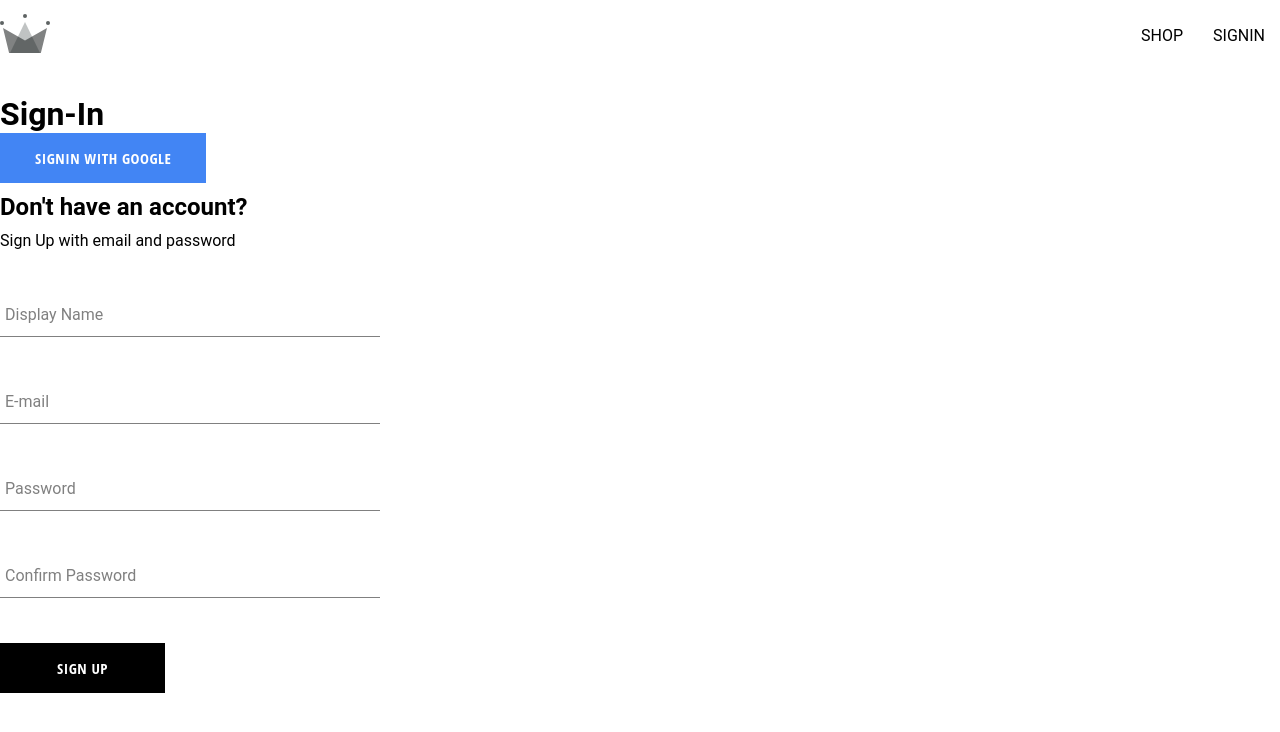
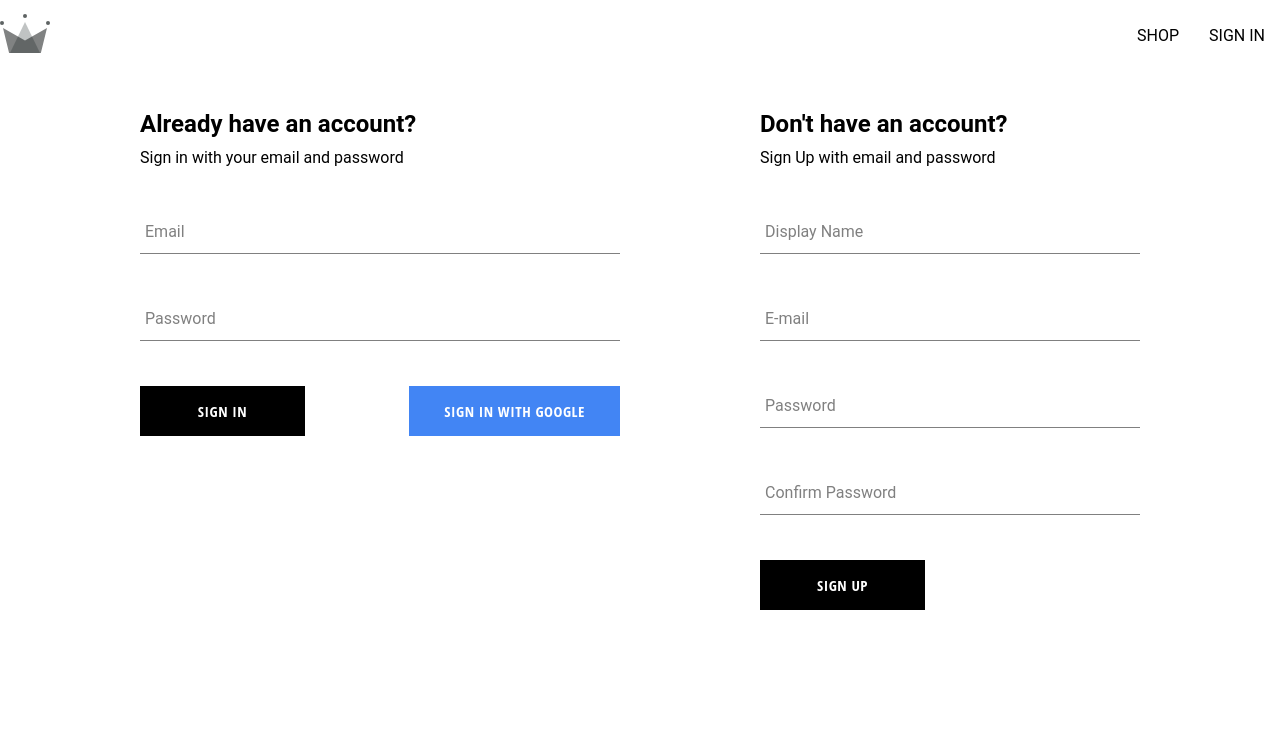
Before and after one commit to Wellinton-A/Clothing_store, a React (Create React App) app: page /sign-in in a window 1280 px wide. Shown: the top 732 px of the page. Built offline with nearby package versions, Linux system fonts and the light colour scheme; no server answers; the HTML template or start-up script is replaced by a standard one.

Commit message:
finished auth signin and signout

```diff
--- a/src/components/Navbar/index.jsx
+++ b/src/components/Navbar/index.jsx
@@ -1,9 +1,15 @@
 import { Link } from "react-router-dom"
+import { useContext } from "react"
+
 import { ReactComponent as StoreLogo } from "../../assets/crown.svg"
+import { userContext } from "../../context"
+import { signOutUser } from "../../utils/firebase/firebase.utils"
 
 import './nav-bar.scss'
 
 const Navbar = () => {
+  const { currentUser, setCurrentUser } = useContext(userContext)
+  // console.log('current user:', currentUser)
 
   return (
     <header>
@@ -15,9 +21,13 @@ const Navbar = () => {
           <Link className="nav-link" to='/shop'>
             SHOP
           </Link>
-          <Link className="nav-link" to='/sign-in'>
-            SIGNIN
+          {currentUser ? (<span onClick={signOutUser} className="nav-link" >
+            SIGN OUT
+          </span>) : (
+            <Link className="nav-link" to='/sign-in'>
+            SIGN IN
           </Link>
+          )}
         </div>
       </div>
     </header>
--- a/src/components/SignIn/index.jsx
+++ b/src/components/SignIn/index.jsx
@@ -1,23 +1,65 @@
-import SignUp from '../SignUp';
+import { useState } from 'react';
 
 import Button from '../Button';
+import SignUp from '../SignUp';
+import FormImput from '../Form-input';
+import { signInWithGooglePopup, signInAuthWithEmailAndPassword } from '../../utils/firebase/firebase.utils'
 
-import { signInWithGooglePopup, createUserDocumentFromAuth } from '../../utils/firebase/firebase.utils'
+import './sign-in.scss'
+
+const formData = {
+  email: '',
+  password: ''
+}
 
 const SignIn = () => {
+  const [ loginData, setLoginData ] = useState(formData);
+  const { email, password } = loginData;
+
+
+  const handleChage = (e) => {
+    const { name, value } = e.target;
+
+    setLoginData({
+      ...loginData,
+      [name]: value
+    })
+  }
+
   const logGoogleUser = async () => {
-    const { user } = await signInWithGooglePopup();
-    await createUserDocumentFromAuth(user);
+  await signInWithGooglePopup();
+  }
+
+  const logIn = async (e) => {
+    e.preventDefault()
+    try {
+      await signInAuthWithEmailAndPassword(email, password)
+      setLoginData({email: '', password: ''})
+    } catch(error) {
+      if (error.code === 'auth/wrong-password') {
+        alert('Wrong Password')
+      } else {
+        console.log('error', error.code)
+      }
+    }
   }
 
   return (
-    <>
-      <h1>
-        Sign-In
-      </h1>
-      <Button buttonType='google' onClick={logGoogleUser}>SignIn with Google</Button>
-      <SignUp />
-    </>
+      <div className='authentication-container'>
+        <div className='sign-in-container'>
+          <h2>Already have an account?</h2>
+          <span>Sign in with your email and password</span>
+          <form onSubmit={logIn}>
+          <FormImput required type='email' onChange={handleChage} name='email' value={email} label={'Email'} />
+          <FormImput required type='password' onChange={handleChage} name='password' value={password} label={'Password'}/>
+          <div className='buttons-container'>
+            <Button type='submit'>Sign In</Button>
+            <Button type='button' buttonType='google' onClick={logGoogleUser}>Sign In with Google</Button>
+          </div>
+          </form>
+        </div>
+        <SignUp />
+      </div>
   )
 }
 
--- /dev/null
+++ b/src/components/SignIn/sign-in.scss
@@ -0,0 +1,21 @@
+.sign-in-container {
+  display: flex;
+  flex-direction: column;
+  width: 480px;
+
+  h2 {
+    margin: 10px 0;
+  }
+
+  .buttons-container {
+    display: flex;
+    justify-content: space-between;
+  }
+}
+
+.authentication-container {
+  display: flex;
+  width: 1000px;
+  justify-content: space-between;
+  margin: 30px auto;
+}
--- a/src/components/SignUp/index.jsx
+++ b/src/components/SignUp/index.jsx
@@ -3,9 +3,9 @@ import { useState } from "react"
 import { createAuthUserWithEmailAndPassword, createUserDocumentFromAuth } from "../../utils/firebase/firebase.utils"
 
 import FormImput from "../Form-input"
+import Button from "../Button"
 
 import "./sign-up.scss"
-import Button from "../Button"
 
 const userData = {
   displayName: '',
@@ -16,8 +16,6 @@ const userData = {
 
 const SignUp = () => {
 const [ formData, setformData ] = useState(userData)
-
-console.log(formData)
 
 const { displayName, email, password, confirmPassword } = formData
 
@@ -37,9 +35,13 @@ const handleSubmit = async (e) => {
   try {
     const { user } = await createAuthUserWithEmailAndPassword(email, password)
     await createUserDocumentFromAuth(user, {displayName})
-    setformData({displayName: '', email: '', password: '', confirmPassword: ''})
+    setformData(userData)
   } catch(error) {
-    console.log('User Creation enconter an error', error.message)
+    if (error.code === 'auth/email-already-in-use'){
+      alert('E-mail already exists')
+    } else {
+      console.log('User Creation enconter an error', error.message)
+    }
   }
 
 }
--- /dev/null
+++ b/src/context/index.jsx
@@ -0,0 +1,29 @@
+import { createContext, useState, useEffect } from "react";
+import { onAuthStateChangedListener, createUserDocumentFromAuth } from "../utils/firebase/firebase.utils";
+
+export const userContext = createContext({
+  currentUser: null,
+  setCurrentUser: () => null
+})
+
+const UserProvider = ({ children }) => {
+  const [ currentUser, setCurrentUser ] = useState(null)
+  const value = { currentUser, setCurrentUser }
+
+  useEffect(() => {
+    const unsubscribe = onAuthStateChangedListener((user) => {
+      if (user) {
+        createUserDocumentFromAuth(user);
+      }
+      setCurrentUser(user)
+      console.log(user)
+    })
+    return unsubscribe
+  }, [])
+
+  return (
+    <userContext.Provider value={value}>{ children }</userContext.Provider>
+  )
+}
+
+export default UserProvider
--- a/src/index.js
+++ b/src/index.js
@@ -1,15 +1,20 @@
 import React from 'react';
 import ReactDOM from 'react-dom/client';
-import './index.scss';
+import { BrowserRouter } from 'react-router-dom';
+
 import App from './App';
 import reportWebVitals from './reportWebVitals';
-import { BrowserRouter } from 'react-router-dom';
+import UserProvider from './context';
+
+import './index.scss';
 
 const root = ReactDOM.createRoot(document.getElementById('root'));
 root.render(
   <React.StrictMode>
     <BrowserRouter>
-      <App />
+      <UserProvider>
+        <App />
+      </UserProvider>
     </BrowserRouter>
   </React.StrictMode>
 );
--- a/src/utils/firebase/firebase.utils.js
+++ b/src/utils/firebase/firebase.utils.js
@@ -1,5 +1,14 @@
 import { initializeApp } from 'firebase/app'
-import { getAuth, signInWithPopup, signInWithRedirect, GoogleAuthProvider, createUserWithEmailAndPassword } from 'firebase/auth'
+import {
+  getAuth,
+  signInWithPopup,
+  // signInWithRedirect,
+  GoogleAuthProvider,
+  createUserWithEmailAndPassword,
+  signInWithEmailAndPassword,
+  signOut,
+  onAuthStateChanged
+} from 'firebase/auth'
 import { getFirestore, doc, getDoc, setDoc } from 'firebase/firestore'
 
 const firebaseConfig = {
@@ -11,7 +20,7 @@ const firebaseConfig = {
   appId: "1:546842743416:web:8a1305ed8a25a2f6bb938d"
 };
 
-const firebaseApp = initializeApp(firebaseConfig);
+initializeApp(firebaseConfig);
 
 const provider = new GoogleAuthProvider();
 provider.setCustomParameters({
@@ -28,8 +37,6 @@ export const createUserDocumentFromAuth = async (userAuth, additionalInfo = {})
   console.log(userDocRef)
 
   const userSnapshot = await getDoc(userDocRef);
-  console.log(userSnapshot);
-  console.log(userSnapshot.exists());
 
   if (!userSnapshot.exists()) {
     const createdAt = new Date();
@@ -54,3 +61,13 @@ export const createAuthUserWithEmailAndPassword = async (email, password) => {
 
   return await createUserWithEmailAndPassword(auth, email, password)
 }
+
+export const signInAuthWithEmailAndPassword = async (email, password) => {
+  if (!email || !password) return;
+
+  return await signInWithEmailAndPassword(auth, email, password)
+}
+
+export const signOutUser = async () => await signOut(auth)
+
+export const onAuthStateChangedListener = (callback) => onAuthStateChanged(auth, callback)
```
